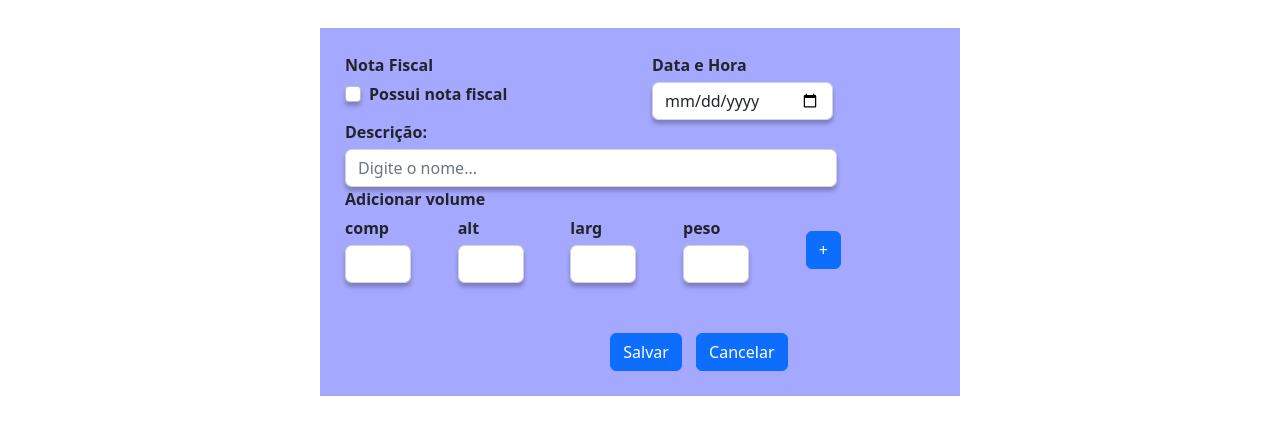
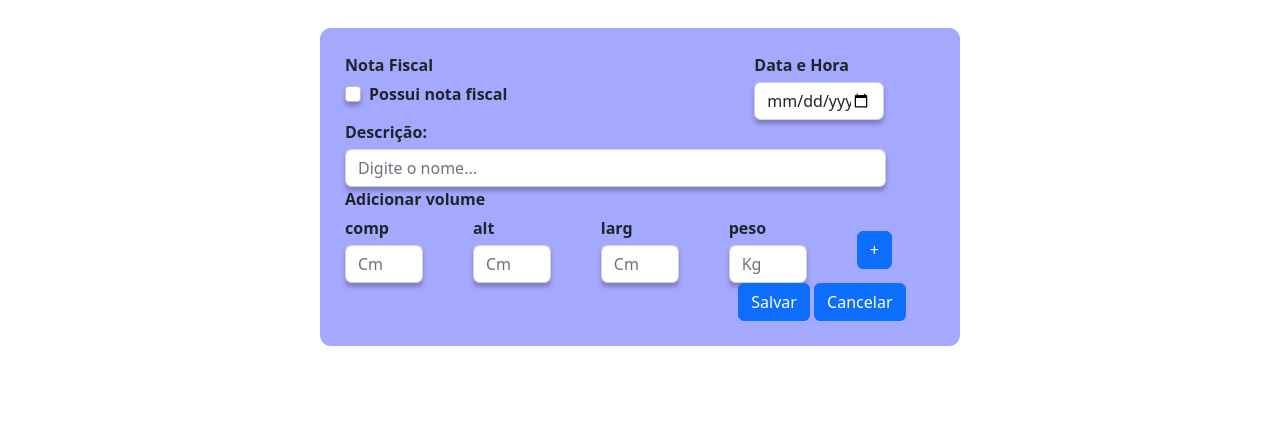
Before and after one commit to Artur906/zepositos, a website built with Vite: page frontend/src/embarque.html in a window 1280 px wide. Shown: the part 169-604 px from the top of the page. Built offline with nearby package versions, Linux system fonts and the light colour scheme.

Commit message:
refatoração do frontend

```diff
--- a/frontend/src/embarque.html
+++ b/frontend/src/embarque.html
@@ -11,8 +11,9 @@
         #formulario{
             background-color: #A5A8FF;
             padding: 25px;
-            width: 50%;
             height: 100%;
+            border-radius: 11px;
+
         }
 
         .form-control{
@@ -20,13 +21,10 @@
         }
         .btn{
             border-radius: 11px;
-            margin-left: 10px;
             background-color: #ffff;
             color: black;
         }
-        #botoes{
-            margin-top: 50px;
-        }
+
         #header{
             background-color: #515475;
             height: 83px;
@@ -44,9 +42,6 @@
             margin-bottom: 5px;
             font-weight: bolder;
         }
-        .container-fluid{
-            height: 100%;
-        }
         #titulo{
             text-align: center;
             padding: 25px;
@@ -55,8 +50,6 @@
             margin-bottom: 25px;
             margin-left: 0px;
         }
-
-
 
     </style>
 </head>
@@ -74,12 +67,12 @@
 
         <div class="row justify-content-sm-center ">
 
-            <div class="col-sm-6" id="formulario">
+            <div class="col-sm-6 " id="formulario">
                 <form  action="">
 
                     <div class="row">
                         <div class="col-6">
-                            <label for="">Nota Fiscal</label>
+                            <label for="flexCheckDefault">Nota Fiscal</label>
                             <div class="form-check">
                                 <input class="form-check-input" type="checkbox" value="" id="flexCheckDefault">
                                 <label class="form-check-label" for="flexCheckDefault">
@@ -87,50 +80,49 @@
                                 </label>
                             </div>
                         </div>
-                        <div class="col-4" >
+                        <div class="col-3 offset-md-2" >
                             <label for="">Data e Hora</label>
                             <input type="date" class="form-control" required >
                         </div>
 
                     </div>
 
-                    <div class="form-group col-10" >
+                    <div class="form-group col-11" >
                         <label for="nome">Descrição:</label>
                         <input class="form-control" type="text" name="nome" id="nome" placeholder="Digite o nome...">
                     </div>
 
-                    <div>
+                    <div class="col">
                         <label for="comp">Adicionar volume</label>
                     </div>
-                    <div class="row form-group justify-content-between align-items-center col-11"  >
+                    <div class="row form-group justify-content-between align-items-center"  >
                         <div class="col-2" >
                             <label for="comp">comp</label>
-                            <input class=" form-control " type="text" name="comp" id="comp">
+                            <input class=" form-control " type="text" name="comp" id="comp" placeholder="Cm">
 
                         </div>
                         <div class="col-2">
                             <label for="alt" >alt</label>
-                            <input type="text" class="form-control" name="alt" id="alt">
+                            <input type="text" class="form-control" name="alt" id="alt" placeholder="Cm">
                         </div>
+
                         <div class="col-2">
                             <label for="larg" >larg</label>
-                            <input type="text" class="form-control" name="larg" id="larg">
+                            <input type="text" class="form-control" name="larg" id="larg" placeholder="Cm">
                         </div>
+
                         <div class="col-2"  >
-                            <div class="col">
-                                <label for="peso" >peso</label>
-                                <input type="text" class="form-control" name="peso" id="peso">
-                            </div>
-                            <!-- <div class="col justify-content-end">kg</div> -->
+                            <label for="peso" >peso</label>
+                            <input type="text" class="form-control" name="peso" id="peso" placeholder="Kg">
                         </div>
+
                         <div class="col-2" >
                             <button type="submit" class="btn btn-primary">+</button>
                         </div>
 
-
                     </div>
 
-                    <div  class="form-group col-md-6 offset-md-3" id="botoes" style="text-align: end;">
+                    <div  class="form-group col-md-6 offset-md-8" id="botoes">
                         <button type="submit" class="btn btn-primary">Salvar</button>
                         <button type="submit" class="btn btn-primary">Cancelar</button>
                     </div>
```
Also changed, not shown: frontend/src/cadastro-cliente.html (+6 -7 lines).
